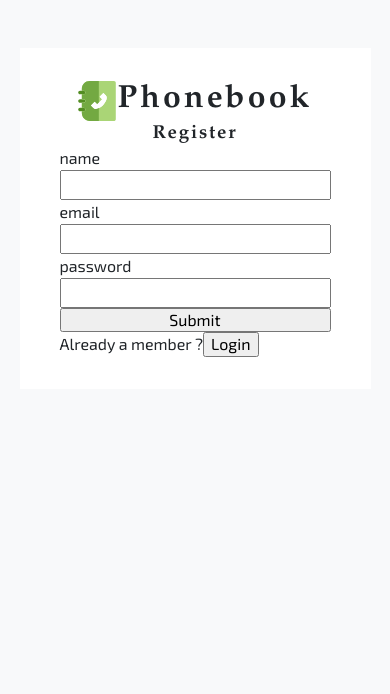
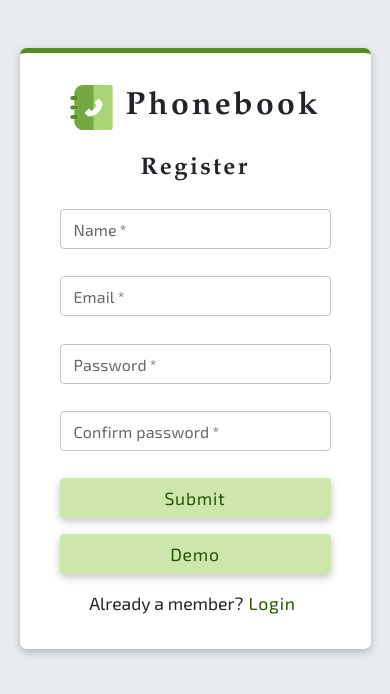
Before and after one commit to StelmakhM/phonebook, a React (Create React App) app: page /register in a window 390 px wide. Shown: the top 694 px of the page. Built offline with nearby package versions, Linux system fonts and the light colour scheme.

Commit message:
add register&&login page mobile styles

```diff
--- a/src/components/RegisterForm/RegisterForm.jsx
+++ b/src/components/RegisterForm/RegisterForm.jsx
@@ -2,10 +2,11 @@ import React, { useEffect, useState } from "react";
 import { useDispatch, useSelector } from "react-redux";
 import { useNavigate } from "react-router";
 import { loginUser, registerUser } from "../../redux/user/userThunk";
-import { saveFormData } from "../../utils/saveFormData";
-import FormRow from "../FormRow";
 import { Wrapper } from "./RegisterForm.styled";
 import logo from "../../assets/images/phone-logo.svg";
+import { CssTextField } from "./RegisterForm.styled";
+import { useFormik } from "formik";
+import { loginSchema, registerSchema } from "../../utils/validationSchema";
 
 export default function RegisterForm() {
 	const [isMember, setIsMember] = useState(false);
@@ -19,41 +20,116 @@ export default function RegisterForm() {
 		}
 	}, [user, navigate]);
 
+	const formik = useFormik({
+		initialValues: {
+			name: "",
+			email: "",
+			password: "",
+			confirmPassword: "",
+		},
+		validationSchema: isMember ? loginSchema : registerSchema,
+		onSubmit: (values, actions) => {
+			if (isMember) {
+				const { email, password } = values;
+				dispatch(loginUser({ email, password }));
+			} else {
+				const { name, email, password } = values;
+				dispatch(registerUser({ name, email, password }));
+			}
+			actions.resetForm();
+		},
+	});
+
 	const toggleMember = () => {
 		setIsMember(!isMember);
 	};
 
-	const onFormSubmit = async (e) => {
-		e.preventDefault();
-		const { isEmpty, data } = saveFormData(e.currentTarget);
-		if (isEmpty) {
-			console.log("Please, provide all values");
-			return;
-		}
-		if (isMember) {
-			dispatch(loginUser(data));
-		} else {
-			dispatch(registerUser(data));
-		}
-		e.currentTarget.reset();
-	};
 	return (
 		<>
-			<Wrapper onSubmit={onFormSubmit}>
-				<div className="app-title">
+			<Wrapper onSubmit={formik.handleSubmit} noValidate>
+				<div className="title">
 					<img src={logo} alt="phonebook" className="logo" />
 					<h1>Phonebook</h1>
 				</div>
-				<h3>{isMember ? "Login" : "Register"}</h3>
-				{!isMember && <FormRow type="text" name="name" />}
-				<FormRow type="email" name="email" />
-				<FormRow type="password" name="password" />
-				<button type="submit" onSubmit={onFormSubmit}>
+				<h3 className="subtitle">{isMember ? "Login" : "Register"}</h3>
+				{!isMember && (
+					<CssTextField
+						type="text"
+						size="small"
+						name="name"
+						label="Name"
+						variant="outlined"
+						value={formik.values.name}
+						onChange={formik.handleChange}
+						error={
+							formik.touched.name && Boolean(formik.errors.name)
+						}
+						helperText={formik.touched.name && formik.errors.name}
+						required
+					/>
+				)}
+				<CssTextField
+					type="email"
+					size="small"
+					name="email"
+					label="Email"
+					variant="outlined"
+					required
+					value={formik.values.email}
+					onChange={formik.handleChange}
+					error={formik.touched.email && Boolean(formik.errors.email)}
+					helperText={formik.touched.email && formik.errors.email}
+				/>
+				<CssTextField
+					size="small"
+					name="password"
+					type="password"
+					label="Password"
+					variant="outlined"
+					required
+					value={formik.values.password}
+					onChange={formik.handleChange}
+					error={
+						formik.touched.password &&
+						Boolean(formik.errors.password)
+					}
+					helperText={
+						formik.touched.password && formik.errors.password
+					}
+				/>
+				{!isMember && (
+					<CssTextField
+						type="password"
+						size="small"
+						name="confirmPassword"
+						label="Confirm password"
+						variant="outlined"
+						value={formik.values.confirmPassword}
+						onChange={formik.handleChange}
+						error={
+							formik.touched.confirmPassword &&
+							Boolean(formik.errors.confirmPassword)
+						}
+						helperText={
+							formik.touched.confirmPassword &&
+							formik.errors.confirmPassword
+						}
+						required
+					/>
+				)}
+				<button type="submit" className="form-btn">
 					Submit
 				</button>
-				<p>
-					{isMember ? "Not a member yet ?" : "Already a member ?"}
-					<button type="button" onClick={toggleMember}>
+				<button type="button" className="form-btn">
+					Demo
+				</button>
+				<p className="toggle-text">
+					{isMember ? "Not a member yet?" : "Already a member?"}
+					<button
+						type="button"
+						className="toggle-btn"
+						onClick={toggleMember}
+					>
 						{isMember ? "Register" : "Login"}
 					</button>
 				</p>
--- a/src/components/RegisterForm/RegisterForm.styled.js
+++ b/src/components/RegisterForm/RegisterForm.styled.js
@@ -1,4 +1,6 @@
 import styled from "styled-components";
+import "../../index.css";
+import { TextField } from "@mui/material";
 
 export const Wrapper = styled.form`
 	display: flex;
@@ -8,18 +10,103 @@ export const Wrapper = styled.form`
 	width: 90vw;
 	margin: 3rem auto;
 	padding: 2rem 2.5rem;
+	border-top: 5px solid var(--green-300);
+	border-radius: 7px;
+	transition: var(--transition-slow);
+	box-shadow: var(--shadow-2);
 
-	.app-title {
-		margin: 0 auto;
+	.title {
+		margin: 0 auto 1.5rem;
 		display: flex;
 		align-items: center;
 	}
 
 	.logo {
-		width: 40px;
+		width: 45px;
+		margin-right: 0.7rem;
 	}
 
-	h3 {
+	.subtitle {
+		font-size: 1.5rem;
 		text-align: center;
+		margin-bottom: 1.5rem;
+	}
+
+	.form-btn {
+		font-size: 1.1rem;
+		letter-spacing: 0.05rem;
+		padding: 10px 0;
+		border: transparent;
+		background-color: var(--green-50);
+		color: var(--green-400);
+		border-radius: 4px;
+		margin-bottom: 1rem;
+		box-shadow: var(--shadow-2);
+		transition: var(--transition-fast);
+
+		&:hover,
+		&:focus {
+			background-color: var(--green-300);
+			color: white;
+		}
+	}
+
+	.toggle-text {
+		font-size: 1.1rem;
+		margin: 0 auto;
+	}
+
+	.toggle-btn {
+		font-size: 1.1rem;
+		letter-spacing: 0.05rem;
+		color: var(--green-400);
+		border: transparent;
+		background: transparent;
+		padding: 3px 5px;
+		outline-color: var(--green-400);
 	}
 `;
+
+export const CssTextField = styled(TextField)`
+	&&.css-1u3bzj6-MuiFormControl-root-MuiTextField-root {
+		margin-bottom: 1.7rem;
+	}
+
+	.css-9ddj71-MuiInputBase-root-MuiOutlinedInput-root.Mui-focused
+		.MuiOutlinedInput-notchedOutline {
+		border-color: var(--green-300);
+	}
+
+	&&:hover fieldset {
+		border-color: var(--green-200);
+	}
+
+	&& label.Mui-focused {
+		color: var(--green-300);
+	}
+
+	.css-1pysi21-MuiFormLabel-root-MuiInputLabel-root {
+		font-family: var(--text-font);
+	}
+
+	.css-1n4twyu-MuiInputBase-input-MuiOutlinedInput-input {
+		font-family: var(--text-font);
+	}
+
+	.css-k4qjio-MuiFormHelperText-root.Mui-error {
+		font-family: var(--font-text);
+		position: absolute;
+		bottom: 0;
+		left: 0;
+		transform: translateY(100%);
+	}
+
+	.css-9ddj71-MuiInputBase-root-MuiOutlinedInput-root.Mui-error
+		.MuiOutlinedInput-notchedOutline {
+		border-color: rgba(0, 0, 0, 0.23);
+	}
+
+	.css-1pysi21-MuiFormLabel-root-MuiInputLabel-root.Mui-error {
+		color: rgba(0, 0, 0, 0.6);
+	}
+`;
--- a/src/index.css
+++ b/src/index.css
@@ -22,7 +22,7 @@
 	--text-font: "Exo", Sans-Serif;
 
 	/* colors */
-
+	--green-50: rgba(170, 213, 118, 0.6);
 	--green-100: #aad576;
 	--green-200: #73a942;
 	--green-300: #538d22;
@@ -38,7 +38,8 @@
 
 	/* styles */
 
-	--transition: 0.3s ease-in-out all;
+	--transition-slow: 0.3s ease-in-out all;
+	--transition-fast: 0.2s ease-in-out all;
 	--shadow-1: rgba(149, 157, 165, 0.2) 0px 8px 24px;
 	--shadow-2: rgba(0, 0, 0, 0.24) 0px 3px 8px;
 	--shadow-3: rgba(0, 0, 0, 0.35) 0px 5px 15px;
@@ -62,7 +63,7 @@ body {
 	font-weight: 400;
 	line-height: 1.5;
 	color: var(--grey-600);
-	background-color: var(--grey-50);
+	background-color: var(--grey-100);
 }
 img,
 picture,
@@ -87,7 +88,6 @@ h4,
 h5,
 h6 {
 	font-family: var(--title-font);
-	/* font-weight: 400; */
 	line-height: 1.3;
 	letter-spacing: 0.1em;
 	text-transform: capitalize;
@@ -100,6 +100,7 @@ a {
 
 a,
 button {
+	cursor: pointer;
 	line-height: 1.15;
 }
 button:disabled {
--- a/src/redux/user/userSlice.js
+++ b/src/redux/user/userSlice.js
@@ -31,6 +31,7 @@ const userFulfilled = (state, { payload }) => {
 const userRejected = (state, { payload }) => {
 	state.isLoading = false;
 	console.log(payload);
+	alert(payload);
 };
 
 const userSlice = createSlice({
--- /dev/null
+++ b/src/utils/validationSchema.js
@@ -0,0 +1,22 @@
+import * as yup from "yup";
+
+export const loginSchema = yup.object().shape({
+	email: yup
+		.string()
+		.email("Enter a valid email")
+		.required("Email is required"),
+	password: yup.string().required("Password is required"),
+});
+
+export const registerSchema = yup.object().shape({
+	name: yup.string().required("Name is required"),
+	email: yup
+		.string()
+		.email("Enter a valid email")
+		.required("Email is required"),
+	password: yup.string().required("Password is required"),
+	confirmPassword: yup
+		.string()
+		.oneOf([yup.ref("password"), null], "Passwords don't match")
+		.required("Confirm password"),
+});
```
Also changed, not shown: package.json (+7 -1 lines), 1 other file (tests, documents, lock files or other folders).
